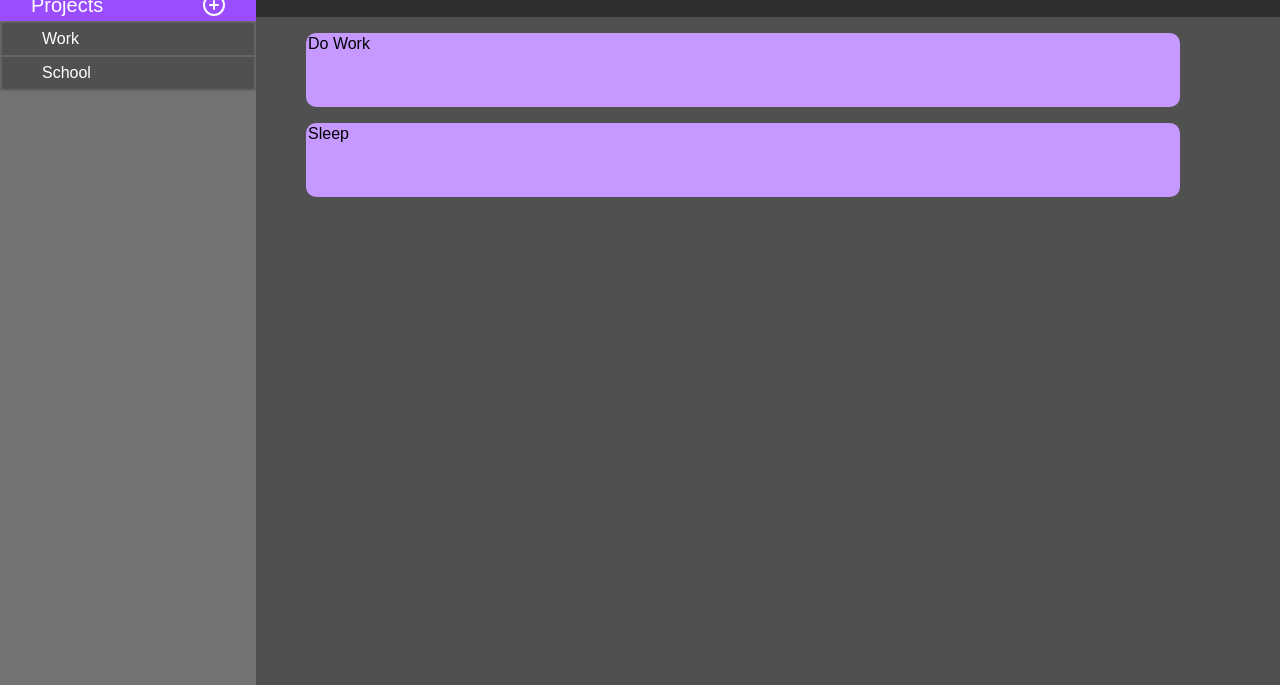
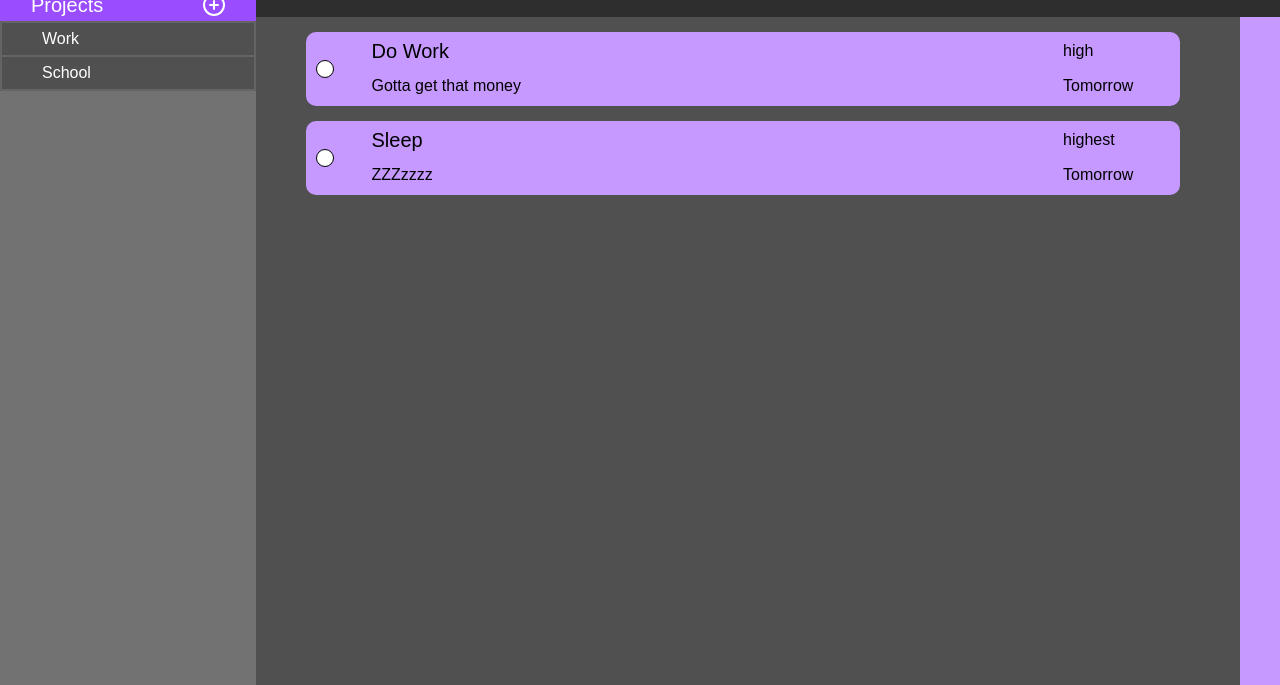
Before and after one commit to KennyGr/todo, a website built with webpack: page dist/index.html in a window 1280 px wide. Shown: the part 115-800 px from the top of the page. Built offline with nearby package versions, Linux system fonts and the light colour scheme.

Commit message:
add basic sidebar functionality

```diff
--- a/src/modules/Projects.js
+++ b/src/modules/Projects.js
@@ -1,5 +1,5 @@
 export const Project = (() => {
-    const projectArray = [{name: "Work", taskArray: [{title: "Do Work", description: "Gotta get that money", dueDate: new Date(), priority: "high"}, {title: "Sleep", description: "ZZZzzzz", dueDate: new Date(), priority: "highest"}]}, {name: "School", taskArray: [{title: "Do Homework", description: "get you smart up", dueDate: new Date(), priority: "low af"}, {title: "Baseball Practice", description: "hittin' bombs", dueDate: new Date(), priority: "medium"}]}];
+    const projectArray = [{name: "Work", taskArray: [{title: "Do Work", description: "Gotta get that money", dueDate: "Tomorrow", priority: "high", complete: false}, {title: "Sleep", description: "ZZZzzzz", dueDate: "Tomorrow", priority: "highest", complete: false}]}, {name: "School", taskArray: [{title: "Do Homework", description: "get you smart up", dueDate: "Tomorrow", priority: "low af", complete: false}, {title: "Baseball Practice", description: "hittin' bombs", dueDate: "Tomorrow", priority: "medium", complete: false}]}];
 
     const projectFactory = (name) => {
         let taskArray = [];
--- a/src/modules/Task.js
+++ b/src/modules/Task.js
@@ -2,12 +2,12 @@ import { Project } from "./Projects"
 
 export const Task = (() => {
 
-    const taskFactory = (title, description, dueDate, priority) => {
-        return { title, description, dueDate, priority }
+    const taskFactory = (title, description, dueDate, priority, complete) => {
+        return { title, description, dueDate, priority, complete }
     };
 
     function createTask(taskName, project) {
-        const newTask = taskFactory(taskName);
+        const newTask = taskFactory(taskName, "hi", "hi", "hi", false);
         console.log(project.taskArray)
         project.taskArray.push(newTask);
         console.log(project.taskArray)
@@ -36,5 +36,9 @@ export const Task = (() => {
     function updateTaskPriority(task, newPriority) {
         task.priority = newPriority;
     };
-    return { taskFactory, createTask }
+
+    function updateComplete(task) {
+        task.complete = !task.complete;
+    }
+    return { taskFactory, createTask, updateComplete }
 })();
--- a/src/modules/UI.js
+++ b/src/modules/UI.js
@@ -3,6 +3,7 @@ import { Task } from './Task'
 
 export const UI = (() => {
     let displayedProject = Project.projectArray[0];
+    let sidebarToggle = false;
 
     function renderHeader() {
         let headerContainer = document.createElement("div");
@@ -67,7 +68,7 @@ export const UI = (() => {
                 renderTasks(projectArray[i]);
             };
             let individualProject = document.createElement("li");
-            individualProject.innerText = projectArray[i].name;
+            individualProject.innerHTML = projectArray[i].name;
             individualProject.classList.add("project-text")
             projectDiv.appendChild(individualProject);
 
@@ -86,6 +87,16 @@ export const UI = (() => {
         let taskList = document.getElementById("task-list");
         taskList.innerHTML = '';
 
+        let itemContainer = document.createElement("div");
+            itemContainer.id = "item-container";
+            itemContainer.classList.add("item-container");
+
+        let taskListSection = document.getElementById("task-list");
+        let taskSidebar = document.createElement("div");
+        taskSidebar.id = "task-sidebar";
+        taskSidebar.classList.add("task-sidebar", "task-sidebar-hidden");
+        taskListSection.appendChild(taskSidebar);
+
         if (!project.taskArray[0]) {
             let noTaskMessage = document.createElement("p");
             noTaskMessage.innerText = "No tasks!"
@@ -94,13 +105,71 @@ export const UI = (() => {
         };
 
         for (let i = 0; i < (project.taskArray).length; i++) {
-            let task = document.createElement("p");
-            task.innerText = project.taskArray[i].title;
-            console.log(project.taskArray[i])
-            task.classList.add("task-item")
-            taskList.appendChild(task);
+            let taskItem = document.createElement("div");
+            taskItem.classList.add("task-item")
+            if (project.taskArray[i].complete === true) {
+                taskItem.classList.add("task-complete");
+            };
+            let taskInfo = document.createElement("div");
+            taskInfo.classList.add("task-info-container");
+            taskInfo.innerHTML = `
+            <div class="task-name" id="task-name"><p>${project.taskArray[i].title}</p></div>
+            <div class="task-desc" id="task-desc"><p>${project.taskArray[i].description}</p></div>
+            <div class="task-prio" id="task-prio"><p>${project.taskArray[i].priority}</p></div>
+            <div class="task-date" id="task-date"><p>${project.taskArray[i].dueDate}</p></div>
+            `
+            taskInfo.onclick = () => {
+                toggleTaskSidebar(document.getElementById("checkbox" + i), taskSidebar);
+            }
+
+            let checkDiv = document.createElement("div");
+            checkDiv.id = "task-checkbox"
+            checkDiv.classList.add("task-checkbox")
+
+            let completeCheck = document.createElement("input")
+            completeCheck.id="checkbox" + i
+            completeCheck.type = "checkbox"
+            completeCheck.checked = project.taskArray[i].complete;
+            completeCheck.onchange = () => {
+                project.taskArray[i].complete = !project.taskArray[i].complete
+                console.log(project.taskArray[i])
+                console.log((document.getElementById("checkbox" + i)).checked)
+            if (project.taskArray[i].complete === true) {
+                taskItem.classList.add("task-complete")
+                Task.updateComplete(document.getElementById("checkbox" + i))
+            } else {
+                taskItem.classList.remove("task-complete")
+                Task.updateComplete(document.getElementById("checkbox" + i))
+            };
+
+            }
+            checkDiv.appendChild(completeCheck);
+
+            taskItem.appendChild(checkDiv);
+            taskItem.appendChild(taskInfo);
+
+            itemContainer.appendChild(taskItem);
         }
+        taskList.appendChild(itemContainer);
     };
+
+    function renderSidebar(task) {
+        let sidebar = document.getElementById("task-sidebar")
+        console.log(task)
+    }
+
+    function toggleTaskSidebar(task, sidebarElement) {
+        if (sidebarToggle === false) {
+            sidebarElement.classList.remove("task-sidebar-hidden")
+            sidebarElement.classList.add("task-sidebar-visible")
+            renderSidebar(task);
+            sidebarToggle = !sidebarToggle;
+        } else {
+            sidebarElement.classList.remove("task-sidebar-visible")
+            sidebarElement.classList.add("task-sidebar-hidden")
+            sidebarToggle = !sidebarToggle;
+        }
+    }
 
     function createProjectModal() {
         let projectName = prompt("Project name?");
--- a/src/styles.css
+++ b/src/styles.css
@@ -6,6 +6,37 @@ html, body {
   margin: 0;
   padding: 0;
   background: rgb(80, 80, 80);
+}
+
+input[type="checkbox"] {
+    /* Add if not using autoprefixer */
+    -webkit-appearance: none;
+    appearance: none;
+    background-color: #fff;
+    margin: 0;
+    font: inherit;
+    color: currentColor;
+    width: 1.15em;
+    height: 1.15em;
+    border: 0.10em solid currentColor;
+    border-radius: 50%;
+    display: grid;
+    place-content: center;
+}
+
+input[type="checkbox"]::before {
+    content: "";
+    width: 0.65em;
+    height: 0.65em;
+    border-radius: 50%;
+    transform: scale(0);
+    transition: 100ms transform ease-in-out;
+    box-shadow: inset 1em 1em var(--form-control-color);
+    background-color: CanvasText;
+}
+
+input[type="checkbox"]:checked::before {
+    transform: scale(1);
 }
 
 h1, h2, h3, h4, h5, h6, p, li {
@@ -154,13 +185,110 @@ a:active {
 
 .task-list {
     grid-area: 2 / 1 / 3 / 2;
+
+    display: grid;
+    grid-template: 1fr / 1fr;
 }
 
 .task-item {
+    display: grid;
+    grid-template: 100% / 5% 95%;
+
+    margin: 15px 50px;
     border: #c599ff solid 2px;
     border-radius: 10px;
-    margin-left: 50px;
     background-color: #c599ff;
     width: 85%;
     height: 70px;
+    opacity: 1;
+    transition: opacity.4s linear;
 }
+
+.task-info-container {
+    grid-area: 1 / 2 / -1 / -1;
+
+    display: grid;
+    grid-template: 50% 50% / 20px repeat(7, 1fr);
+}
+
+.task-info-container:hover {
+    cursor: pointer;
+}
+
+.task-item > div > p {
+    margin: 0px;
+}
+
+.task-name {
+    grid-area: 1 / 2 / 2 / 4;
+    display: flex;
+    align-items: center;
+
+    font-size: 20px;
+}
+
+.task-desc {
+    grid-area: 2 / 2 / 3 / 8;
+    display: flex;
+    align-items: center;
+
+    font-size: 16px;
+}
+
+.task-prio {
+    grid-area: 1 / 8 / 2 / 9;
+    display: flex;
+    align-items: center;
+
+    font-size: 16px;
+}
+
+.task-date {
+    grid-area: 2 / 8 / 3 / 9;
+    display: flex;
+    align-items: center;
+
+    font-size: 16px;
+}
+
+.task-checkbox {
+    grid-area: ;
+    display: flex;
+    align-items: center;
+
+    margin-left: 8px;
+}
+
+.task-complete {
+    opacity: .3;
+    transition: opacity .7s linear;
+}
+
+.task-container {
+    width: 100%;
+}
+
+.task-sidebar {
+    z-index: 2;
+    position: fixed;
+    right: 0;
+
+    border: #a159ff solid 7px;
+    background-color: rgb(77, 77, 77);
+    height: 90%;
+    width: 0px;
+}
+
+.task-sidebar-hidden {
+    width: 0px;
+    border: #c599ff solid 20px;
+
+    transition: all .2s ease-in;
+}
+
+.task-sidebar-visible {
+    width: 340px;
+    border: #9a4cff solid 7px;
+
+    transition: all .3s ease-in-out;
+}
```
Lines whose indentation alone changed are shown as unchanged.
